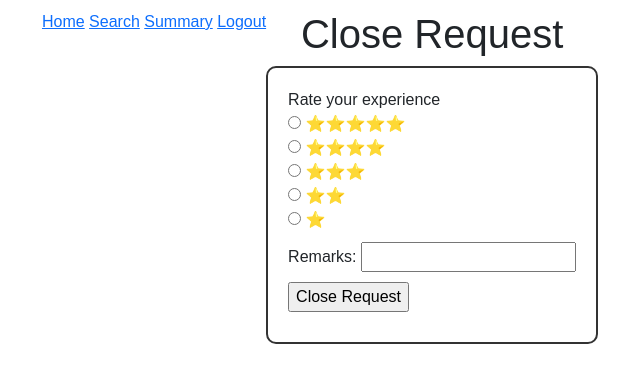
After one commit to vidhatrihr/household-services, a Flask app: page /customer/close-request/1 in a window 1280 px wide. The commit adds this page. Shown: the top 383 px of the page, without its empty margins (320-960 px from the left). Run offline with Flask 3, Linux system fonts and the light colour scheme.

Commit message:
accept/close/book request, customer home done

```diff
--- a/routes/customer_bp.py
+++ b/routes/customer_bp.py
@@ -1,8 +1,42 @@
-from flask import Blueprint, render_template
+from datetime import datetime
+from flask import Blueprint, render_template, request, redirect
 from flask_login import current_user
 from models import *
 
 customer_bp = Blueprint('customer', __name__)
+
+
+@customer_bp.route('/customer/book-service/<int:service_id>', methods=['GET', 'POST'])
+def customer_book_service(service_id):
+  if request.method == 'GET':
+    return render_template('customer_book_service.html', service_id=service_id)
+
+  elif request.method == 'POST':
+    customer_id = current_user.customer.id
+    booking_date = datetime.strptime(request.form.get('booking_date'), '%Y-%m-%d')
+    new_service_request = ServiceRequest(
+        customer_id=customer_id,
+        service_id=service_id,
+        description=request.form.get('description'),
+        booking_date=booking_date
+    )
+    db.session.add(new_service_request)
+    db.session.commit()
+    return redirect('/')
+
+
+@customer_bp.route('/customer/close-request/<int:request_id>', methods=['GET', 'POST'])
+def customer_close_request(request_id):
+  if request.method == 'GET':
+    return render_template('customer_close_request.html', request_id=request_id)
+
+  elif request.method == 'POST':
+    service_request = ServiceRequest.query.filter_by(id=request_id).first()
+    service_request.status = 'done'
+    service_request.ratings = request.form.get('stars')
+    service_request.remarks = request.form.get('remarks')
+    db.session.commit()
+    return redirect('/')
 
 
 @customer_bp.route('/customer/home')
@@ -24,7 +58,8 @@ def customer_home():
       'customer_home.html',
       accepted_requests=accepted_requests,
       pending_requests=pending_requests,
-      past_requests=past_requests
+      past_requests=past_requests,
+      categories=ServiceCategory.query.all()
   )
 
 
--- a/templates/_tables.html
+++ b/templates/_tables.html
@@ -128,13 +128,13 @@
       <td>{{request.remarks}}</td>
       {% if can_accept %}
       <td>
-        <a href="#">Accept</a>
+        <a href="/professional/accept-request/{{request.id}}">Accept</a>
       </td>
       {% endif %}
       <!-- -->
       {% if can_close %}
       <td>
-        <a href="#">Close</a>
+        <a href="/customer/close-request/{{request.id}}">Close</a>
       </td>
       {% endif %}
     </tr>
--- /dev/null
+++ b/templates/customer_close_request.html
@@ -0,0 +1,59 @@
+{% extends "_base.html" %}
+
+<!-- -->
+{% block title %} Close Request {% endblock title %}
+
+<!-- -->
+{% block content %}
+<style>
+  body {
+    font-family: Arial, Helvetica, sans-serif;
+    display: flex;
+    justify-content: center;
+  }
+
+  h1 {
+    text-align: center;
+  }
+
+  p {
+    text-align: center;
+    color: red;
+  }
+
+  form {
+    padding: 20px;
+    border: 2px solid #333;
+    border-radius: 10px;
+  }
+
+  div {
+    margin-bottom: 10px;
+  }
+</style>
+
+<h1>Close Request</h1>
+
+<form action="/customer/close-request/{{request_id}}" method="post">
+  <div>
+    <label>Rate your experience</label><br />
+    <label><input type="radio" name="stars" value="5" /> ⭐⭐⭐⭐⭐</label><br />
+    <label><input type="radio" name="stars" value="4" /> ⭐⭐⭐⭐</label><br />
+    <label><input type="radio" name="stars" value="3" /> ⭐⭐⭐</label><br />
+    <label><input type="radio" name="stars" value="2" /> ⭐⭐</label><br />
+    <label><input type="radio" name="stars" value="1" /> ⭐</label>
+  </div>
+
+  <div>
+    <label>
+      Remarks:
+      <input type="text" name="remarks" />
+    </label>
+  </div>
+
+  <div>
+    <input type="submit" value="Close Request" />
+  </div>
+</form>
+
+{% endblock content %}
```
Also changed, not shown: routes/professional_bp.py (+10 -1 lines), templates/customer_book_service.html (added, +57 -0 lines), templates/customer_home.html (+17 -0 lines).
